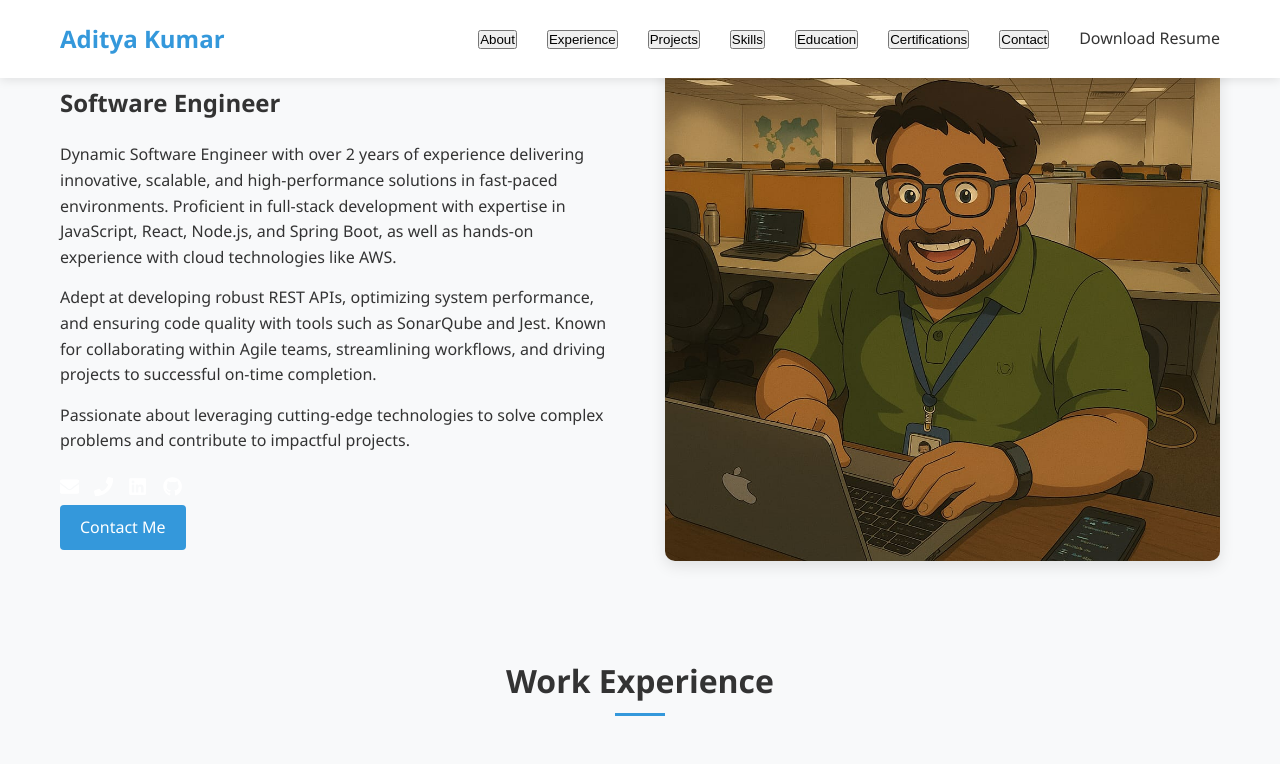
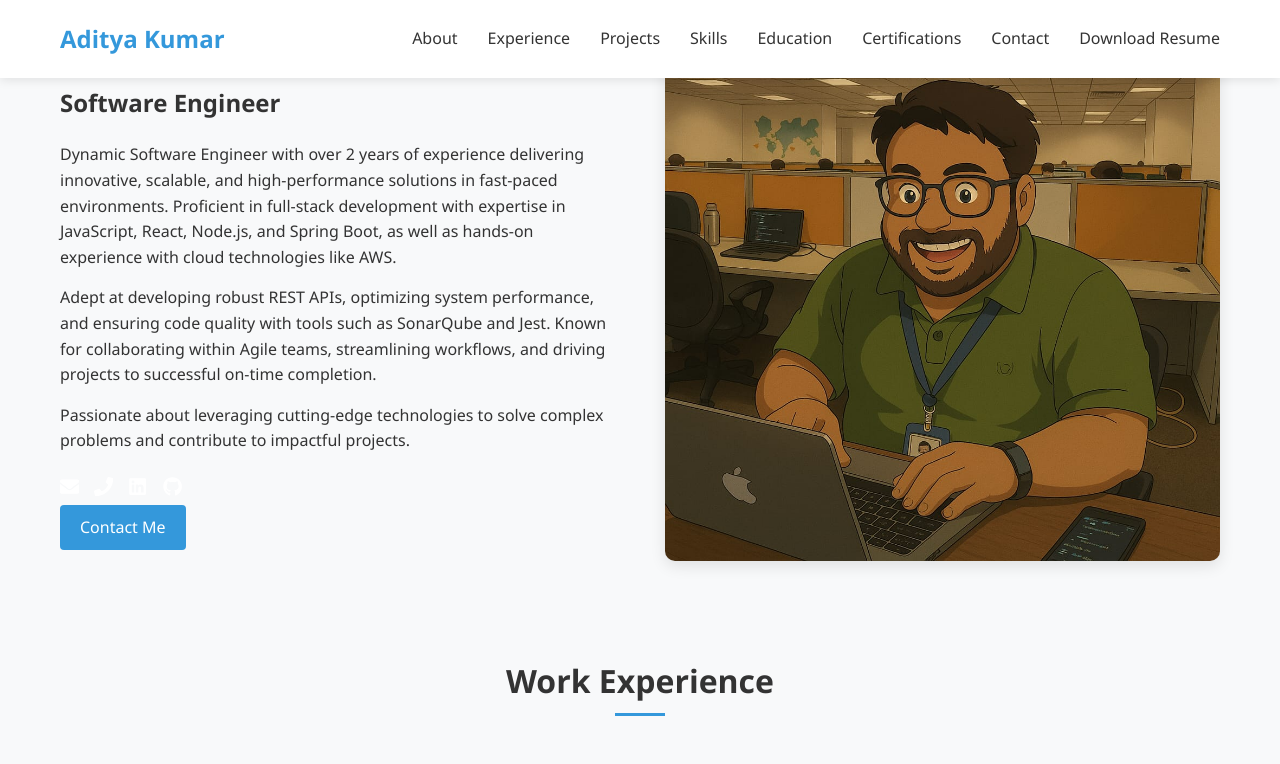
Before and after one commit to adityaSrivastava29/adityasrivastava29.github.io, a React (Create React App) app: page / in a window 1280 px wide. Shown: the top 764 px of the page. Built offline with nearby package versions, Linux system fonts and the light colour scheme.

Commit message:
resume and navbar update

```diff
--- a/src/components/Header.js
+++ b/src/components/Header.js
@@ -41,16 +41,16 @@ const Header = () => {
             {menuOpen ? <FaTimes /> : <FaBars />}
           </button>
           <ul className={`nav-links ${menuOpen ? 'active' : ''}`}>
-            <li><button onClick={() => scrollToSection('about')}>About</button></li>
-            <li><button onClick={() => scrollToSection('experience')}>Experience</button></li>
-            <li><button onClick={() => scrollToSection('projects')}>Projects</button></li>
-            <li><button onClick={() => scrollToSection('skills')}>Skills</button></li>
-            <li><button onClick={() => scrollToSection('education')}>Education</button></li>
-            <li><button onClick={() => scrollToSection('certifications')}>Certifications</button></li>
-            <li><button onClick={() => scrollToSection('contact')}>Contact</button></li>
+            <li><a href="#about" onClick={() => scrollToSection('about')}>About</a></li>
+            <li><a href="#experience" onClick={() => scrollToSection('experience')}>Experience</a></li>
+            <li><a href="#projects" onClick={() => scrollToSection('projects')}>Projects</a></li>
+            <li><a href="#skills" onClick={() => scrollToSection('skills')}>Skills</a></li>
+            <li><a href="#education" onClick={() => scrollToSection('education')}>Education</a></li>
+            <li><a href="#certifications" onClick={() => scrollToSection('certifications')}>Certifications</a></li>
+            <li><a href="#contact" onClick={() => scrollToSection('contact')}>Contact</a></li>
             <li>
               <a
-                href="https://drive.google.com/file/d/1gk0vX2q3x4z5G6J7h8g9j0k8l9k9k9k/view?usp=sharing"
+                href="https://drive.google.com/file/d/1fldTztMS-MU08XEVPBXLoe1RSHx5kZ7T/view?usp=sharing"
                 download="Resume.pdf"
                 className="download-resume highlight"
               >
```
